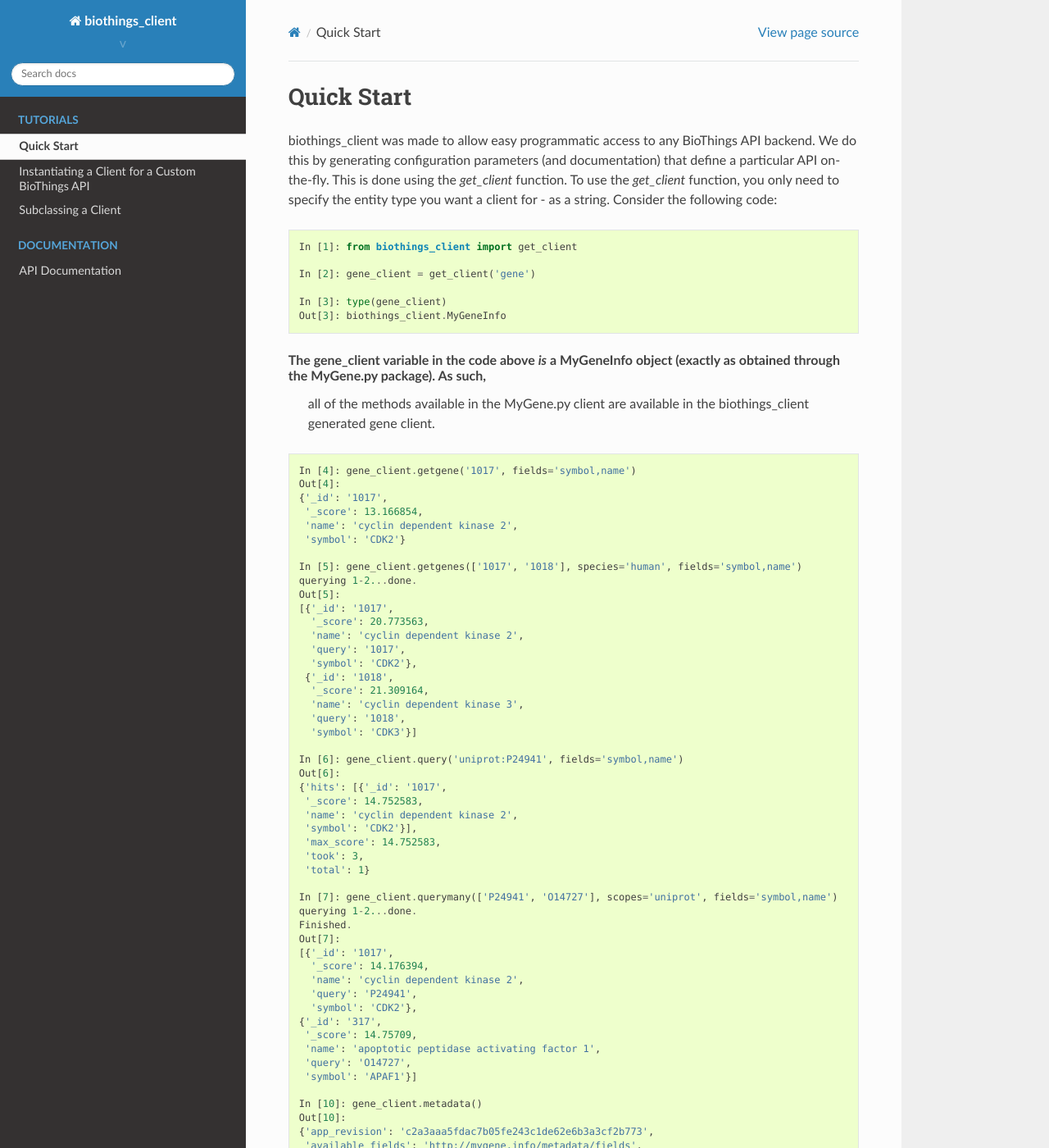
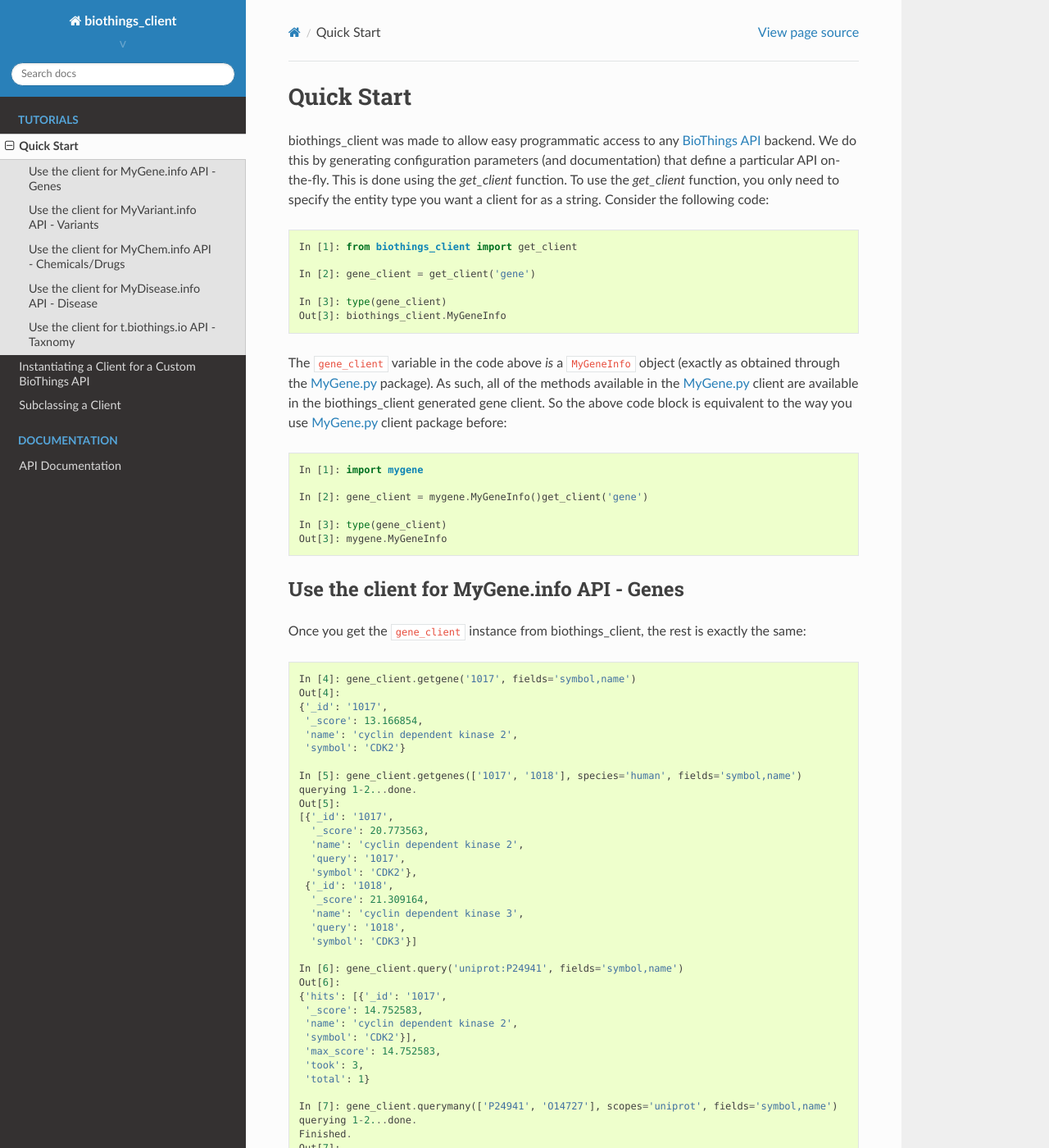
Before and after one commit to biothings/biothings_client.py, a Sphinx documentation site: the page built from docs/doc/Quick-Start.rst, in a window 1280 px wide and 1400 px high. Shown: the whole window at 82% size. Built offline with Sphinx 7.4.7 and the Read the Docs theme 2.0.0, drawn with Linux system fonts in a browser that asks for light colours; the version number could not be read and is left out; some of the changed text lies outside the part shown.

Commit message:
updated docs

```diff
--- a/docs/doc/Quick-Start.rst
+++ b/docs/doc/Quick-Start.rst
@@ -1,11 +1,15 @@
 .. _Quick Start:
+
+.. _MyGene.py: https://pypi.org/project/mygene/
+.. _BioThings API: http://biothings.io
+
 
 Quick Start
 ===========
 
-biothings_client was made to allow easy programmatic access to any BioThings API backend.  We do this by generating configuration
+biothings_client was made to allow easy programmatic access to any `BioThings API`_ backend.  We do this by generating configuration
 parameters (and documentation) that define a particular API on-the-fly.  This is done using the *get_client* function.  To use the
-*get_client* function, you only need to specify the entity type you want a client for - as a string.  Consider the following code:
+*get_client* function, you only need to specify the entity type you want a client for as a string.  Consider the following code:
 
 .. code-block:: python
 
@@ -16,8 +20,23 @@
     In [3]: type(gene_client)
     Out[3]: biothings_client.MyGeneInfo
 
-The **gene_client** variable in the code above *is* a MyGeneInfo object (exactly as obtained through the MyGene.py package).  As such,
- all of the methods available in the MyGene.py client are available in the biothings_client generated gene client.
+The ``gene_client`` variable in the code above *is* a ``MyGeneInfo`` object (exactly as obtained through the MyGene.py_ package).  As such,
+all of the methods available in the MyGene.py_ client are available in the biothings_client generated gene client. So the above code block
+is equivalent to the way you use MyGene.py_ client package before:
+
+.. code-block:: python
+
+    In [1]: import mygene
+
+    In [2]: gene_client = mygene.MyGeneInfo()get_client('gene')
+
+    In [3]: type(gene_client)
+    Out[3]: mygene.MyGeneInfo
+
+Use the client for MyGene.info API - Genes
+------------------------------------------
+
+Once you get the ``gene_client`` instance from biothings_client, the rest is exactly the same:
 
 .. code-block:: python
 
@@ -67,8 +86,8 @@
      'query': 'O14727',
      'symbol': 'APAF1'}]
 
-    In [10]: gene_client.metadata()
-    Out[10]:
+    In [8]: gene_client.metadata()
+    Out[8]:
     {'app_revision': 'c2a3aaa5fdac7b05fe243c1de62e6b3a3cf2b773',
      'available_fields': 'http://mygene.info/metadata/fields',
      'build_date': '2018-11-26T08:11:23.790634',
@@ -159,9 +178,15 @@
       'thale-cress': 3702,
       'zebrafish': 7955}}
 
-In addition to the *gene_client*, you can generate a client to any of the other BioThings API services we offer.  See the following code snippet:
+In addition to the ``gene_client``, you can generate a client to any of the other `BioThings API`_
+services we offer.  See the following code snippet:
+
+Use the client for MyVariant.info API - Variants
+------------------------------------------------
 
 .. code-block:: python
+
+    In [10]: variant_client = get_client('variant')
 
     In [11]: variant_client.query('dbnsfp.genename:BTK', fields='_id')
     Out[11]:
@@ -179,6 +204,12 @@
      'took': 10,
      'total': 5143}
 
+
+Use the client for MyChem.info API - Chemicals/Drugs
+----------------------------------------------------
+
+.. code-block:: python
+
     In [12]: chem_client = get_client('chem')
 
     In [13]: chem_client.getchem('DB00551', fields='drugbank.name')
@@ -186,6 +217,14 @@
     {'_id': 'RRUDCFGSUDOHDG-UHFFFAOYSA-N',
      'drugbank': {'_license': 'https://goo.gl/kvVASD',
       'name': 'Acetohydroxamic Acid'}}
+
+
+Use the client for MyDisease.info API - Disease
+-----------------------------------------------
+
+.. code-block:: python
+
+    In [13]: disease_client = get_client('disease')
 
     In [14]: disease_client.query('diabetes')
     Out[14]:
@@ -262,6 +301,12 @@
      'took': 17,
      'total': 120}
 
+Use the client for t.biothings.io API - Taxnomy
+-----------------------------------------------
+
+
+.. code-block:: python
+
     In [15]: taxon_client = get_client('taxon')
 
     In [16]: taxon_client.gettaxon(9606)
--- a/docs/doc/Subclassing.rst
+++ b/docs/doc/Subclassing.rst
@@ -1,7 +1,11 @@
 Subclassing a Client
 ====================
 
-The biothings_client **get_client** function generates settings for a biothings client on-the-fly.  However, sometimes a user may want to subclass an existing client.  This can be accomplished by use of the **instance** parameter in the **get_client** function.  Normally the **get_client** function returns an instantiated client object, however if **instance** is False, **get_client** returns the class itself (allowing it to be used as a parent class).  See the following code snippet for an example:
+The biothings_client **get_client** function generates settings for a biothings client on-the-fly.
+However, sometimes a user may want to subclass an existing client.  This can be accomplished by use
+of the **instance** parameter in the **get_client** function.  Normally the **get_client** function
+returns an instantiated client object, however if **instance** is False, **get_client** returns the
+class itself (allowing it to be used as a parent class).  See the following code snippet for an example:
 
 .. code-block:: python
 
```
